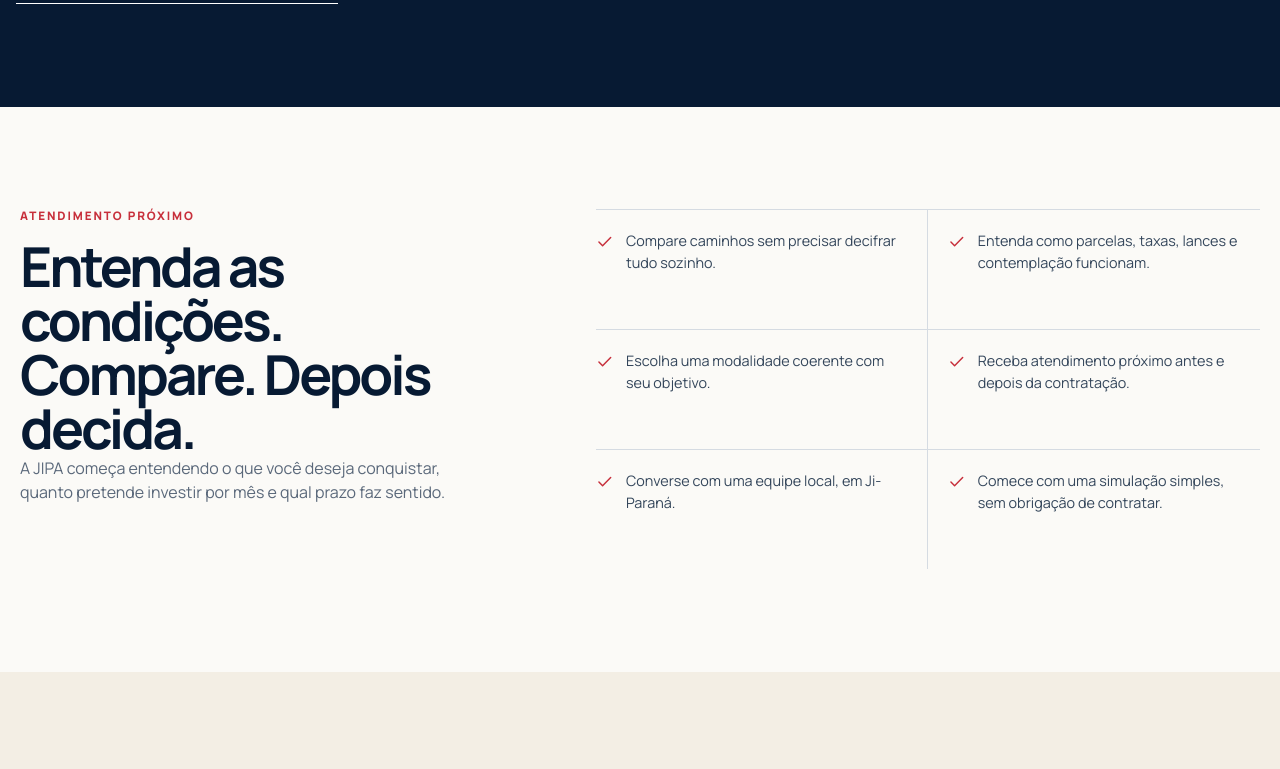
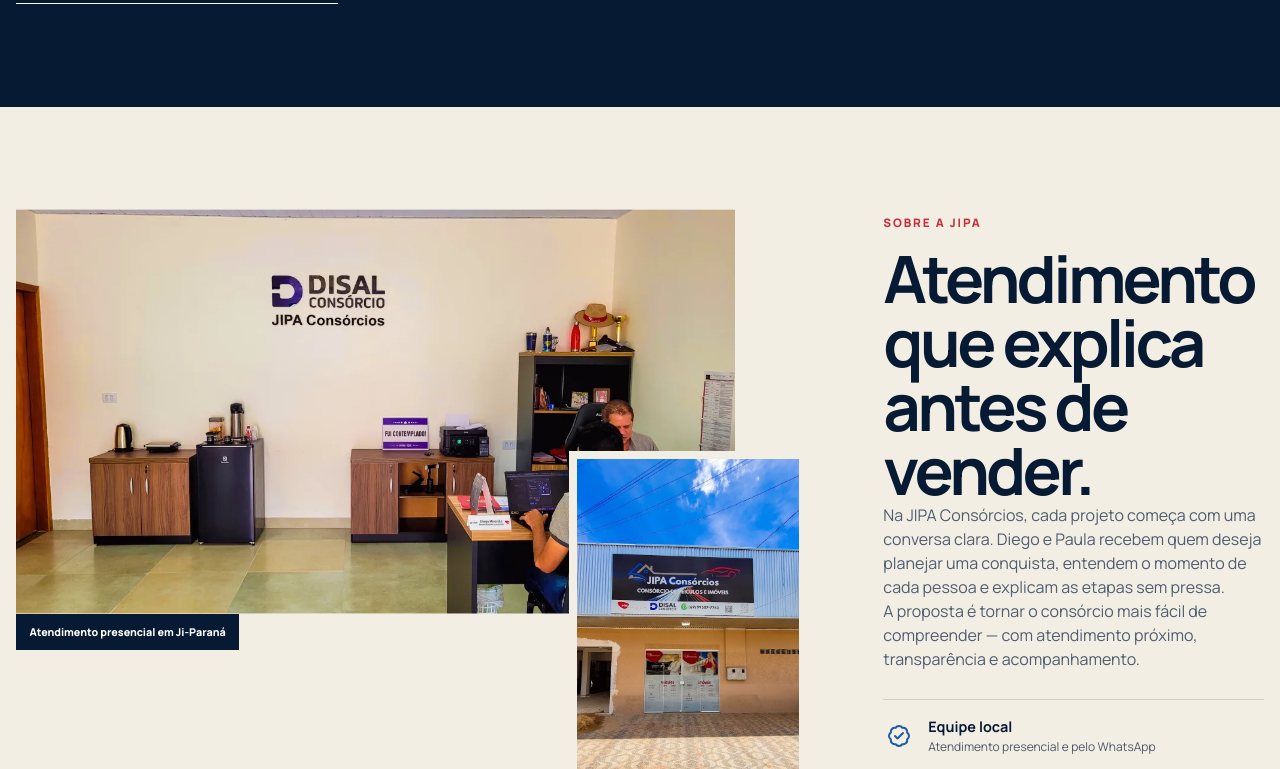
Before and after one commit to Jhonatan-HenriqueS/jipaconsorcio, a Next.js app: page / in a window 1280 px wide. Shown: the part 5131-5900 px from the top of the page. Built offline with nearby package versions, Linux system fonts and the light colour scheme; no server answers.

Commit message:
feat: remove section

```diff
--- a/app/globals.css
+++ b/app/globals.css
@@ -174,7 +174,6 @@
 .clarity-section h2,
 .brands-editorial h2,
 .education-section h2,
-.benefits-section h2,
 .about-section h2,
 .faq-section h2,
 .location-section h2,
--- a/app/page.tsx
+++ b/app/page.tsx
@@ -4,7 +4,6 @@
   ArrowDown,
   ArrowRight,
   BadgeCheck,
-  Check,
   ChevronDown,
   ClipboardCheck,
   FileSearch,
@@ -373,10 +372,7 @@
               focusable="false"
               preserveAspectRatio="none"
             >
-              <path
-                className="process-route-base"
-                data-process-route-base
-              />
+              <path className="process-route-base" data-process-route-base />
               <path
                 className="process-route-progress"
                 data-process-route-progress
@@ -478,30 +474,6 @@
               Analise propostas do mesmo período e modalidade.
             </p>
           </div>
-        </section>
-
-        <section
-          className="benefits-section section-shell"
-          aria-labelledby="benefits-title"
-        >
-          <div data-reveal>
-            <p className="eyebrow">Atendimento próximo</p>
-            <h2 id="benefits-title">
-              Entenda as condições. Compare. Depois decida.
-            </h2>
-            <p>
-              A JIPA começa entendendo o que você deseja conquistar, quanto
-              pretende investir por mês e qual prazo faz sentido.
-            </p>
-          </div>
-          <ul data-reveal-stagger>
-            {benefits.map((benefit) => (
-              <li key={benefit}>
-                <Check aria-hidden="true" />
-                {benefit}
-              </li>
-            ))}
-          </ul>
         </section>
 
         <section
```
